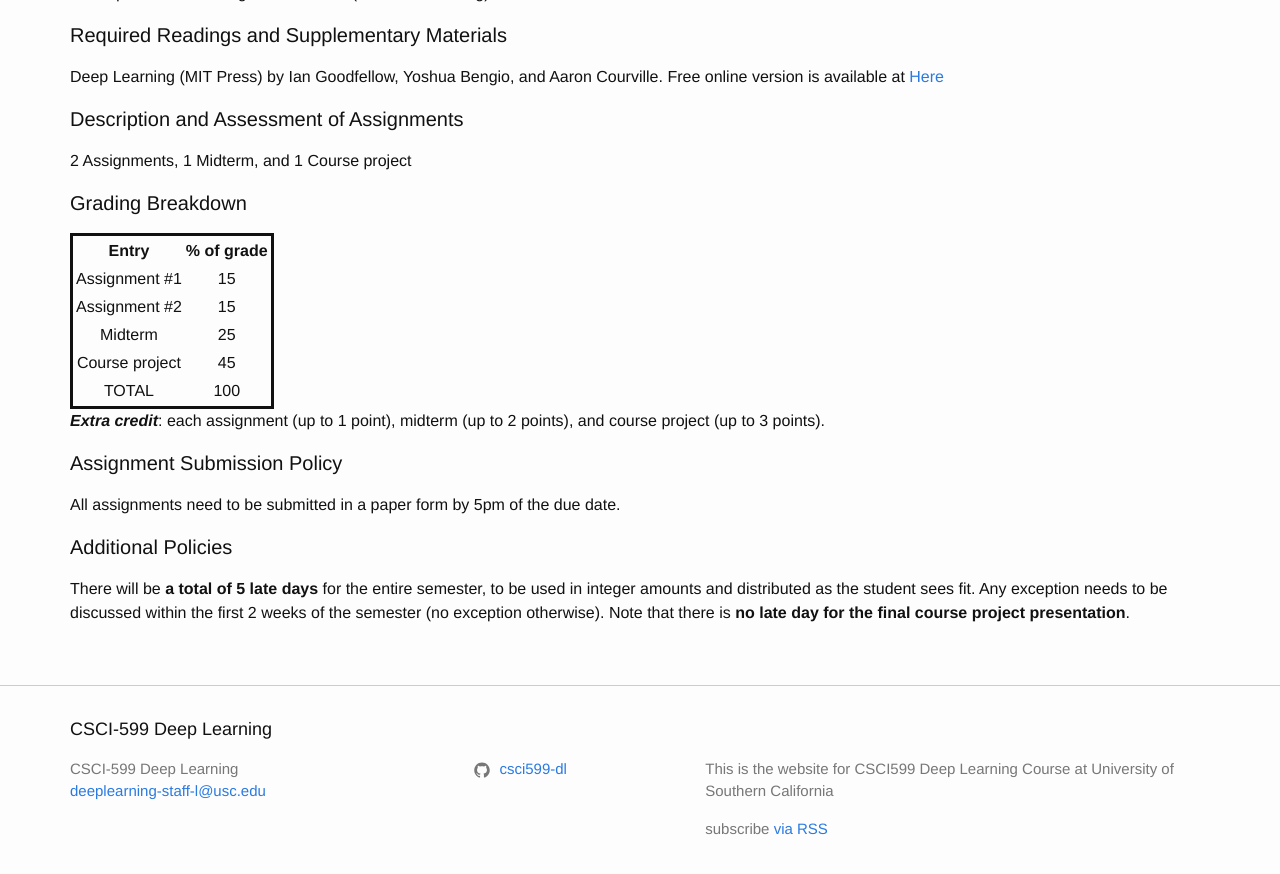
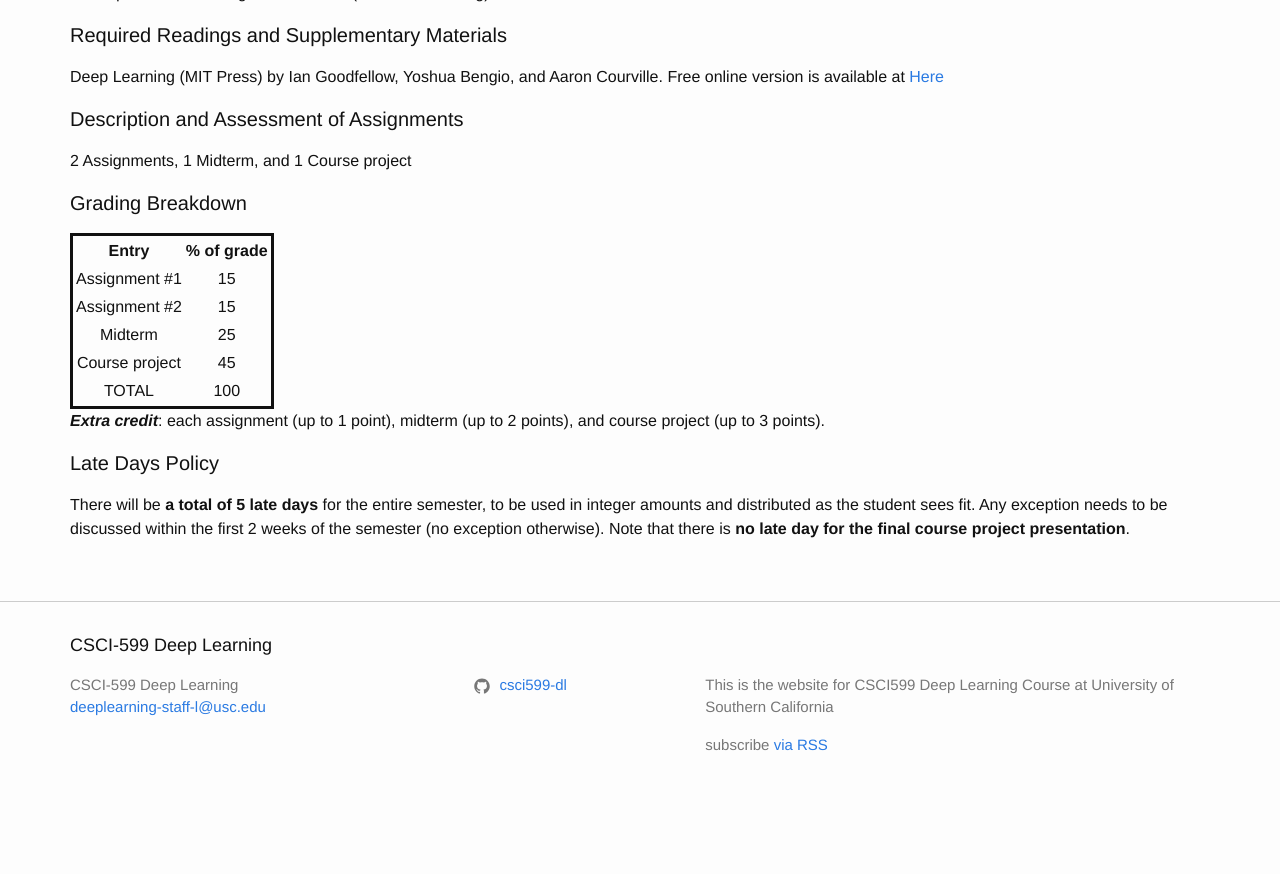
Before and after one commit to csci599-dl/csci599-dl.github.io, a Jekyll site: the page built from syllabus.md, in a window 1280 px wide and 900 px high, scrolled down 999 px. Shown: the top 874 px of the window. Built offline with Jekyll 4.4.1, drawn with Linux system fonts in a browser that asks for light colours; after the commit the page ends 1815 px from its top, so only the background shows below that.

Commit message:
change syllabus

```diff
--- a/syllabus.md
+++ b/syllabus.md
@@ -66,8 +66,10 @@ Deep Learning (MIT Press) by Ian Goodfellow, Yoshua Bengio, and Aaron Courville.
 
 ***Extra credit***: each assignment (up to 1 point), midterm (up to 2 points), and course project (up to 3 points).
 
+<!--
 #### Assignment Submission Policy
 All assignments need to be submitted in a paper form by 5pm of the due date.
+-->
 
-#### Additional Policies
+#### Late Days Policy
 There will be **a total of 5 late days** for the entire semester, to be used in integer amounts and distributed as the student sees fit. Any exception needs to be discussed within the first 2 weeks of the semester (no exception otherwise). Note that there is **no late day for the final course project presentation**.
```
